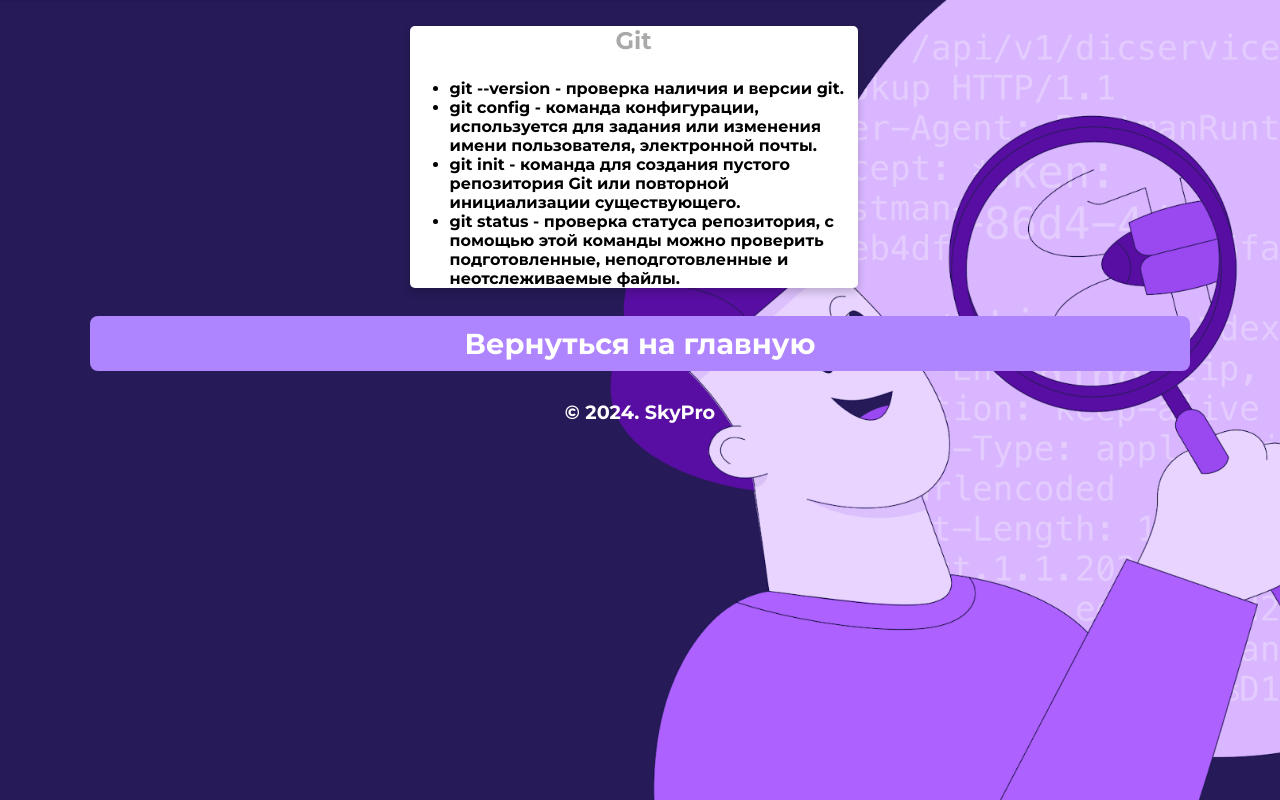
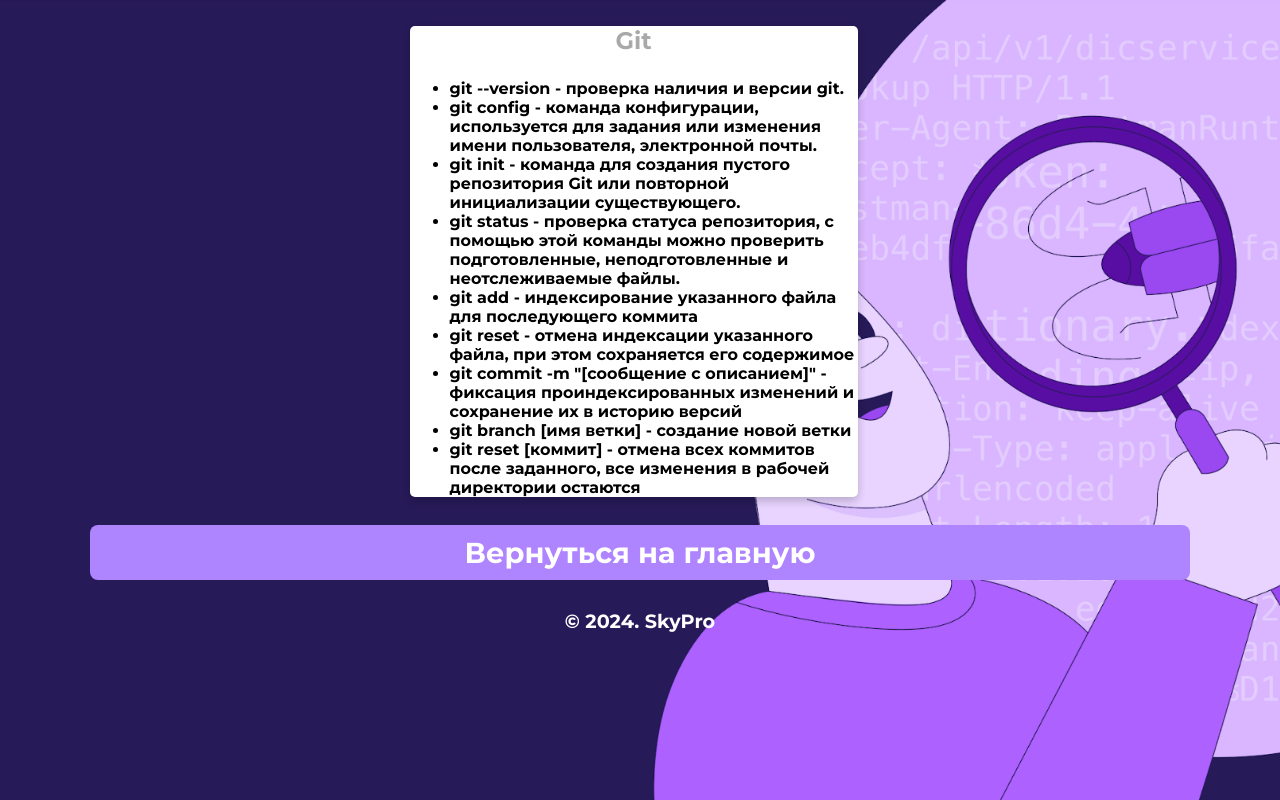
Before and after one commit to PavelG253/Homework, a plain HTML site: page skypro_final_task-main/html/git.html in a window 1280 px wide. Drawn offline with Linux system fonts and the light colour scheme.

Commit message:
Update git.html

```diff
--- a/skypro_final_task-main/html/git.html
+++ b/skypro_final_task-main/html/git.html
@@ -18,6 +18,11 @@
             <li>git config - команда конфигурации, используется для задания или изменения имени пользователя, электронной почты.</li>
             <li>git init - команда для создания пустого репозитория Git или повторной инициализации существующего.</li>
             <li>git status - проверка статуса репозитория, с помощью этой команды можно проверить подготовленные, неподготовленные и неотслеживаемые файлы.</li>
+            <li>git add - индексирование указанного файла для последующего коммита</li>
+            <li>git reset - отмена индексации указанного файла, при этом сохраняется его содержимое</li>
+            <li>git commit -m "[сообщение с описанием]" - фиксация проиндексированных изменений и сохранение их в историю версий</li>
+            <li>git branch [имя ветки] - создание новой ветки</li>
+            <li>git reset [коммит] - отмена всех коммитов после заданного, все изменения в рабочей директории остаются</li>
          </ul>
       </div>
       <!--footer-->
```
